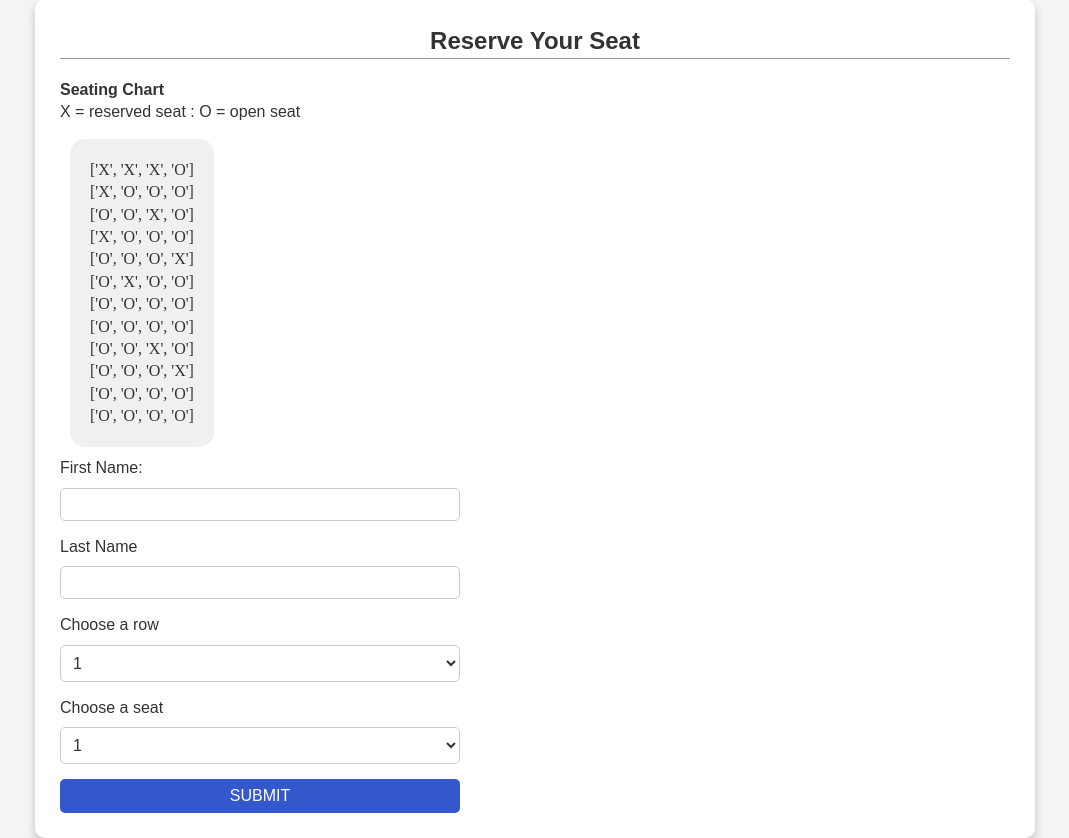
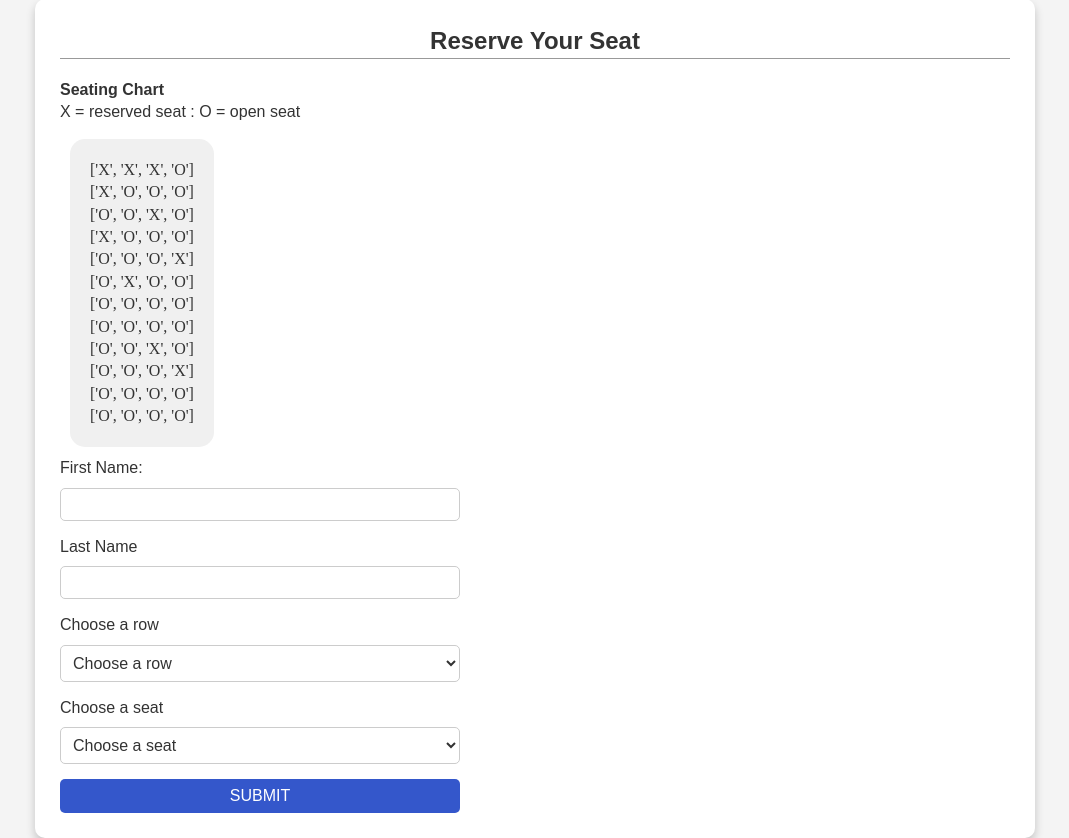
Before and after one commit to gerardl/software-engineering-final, a Flask app: page /reservations in a window 1280 px wide. Shown: the part 75-913 px from the top of the page, without its empty margins (105-1174 px from the left). Run offline with Flask 3, Linux system fonts and the light colour scheme.

Commit message:
Co-authored-by: jpk516 <jpk516@users.noreply.github.com> Co-authored-by: jacobtimlin <jacobtimlin@users.noreply.github.com> Co-authored-by: Tom O'Keefe <tomokeefe24@users.noreply.github.com> Co-authored-by: alexfranklin53 <alexfranklin53@users.noreply.github.com>

```diff
--- a/templates/reservations.html
+++ b/templates/reservations.html
@@ -28,6 +28,7 @@
     <div class="input-group">
         <label for="row">Choose a row</label>
         <select id="row" name="row">
+            <option value="">Choose a row</option>
             <option value="0">1</option>
             <option value="1">2</option>
             <option value="2">3</option>
@@ -46,6 +47,7 @@
     <div class="input-group">
         <label for="seat">Choose a seat</label>
         <select id="seat" name="seat">
+            <option value="">Choose a seat</option>
             <option value="0">1</option>
             <option value="1">2</option>
             <option value="2">3</option>
```
